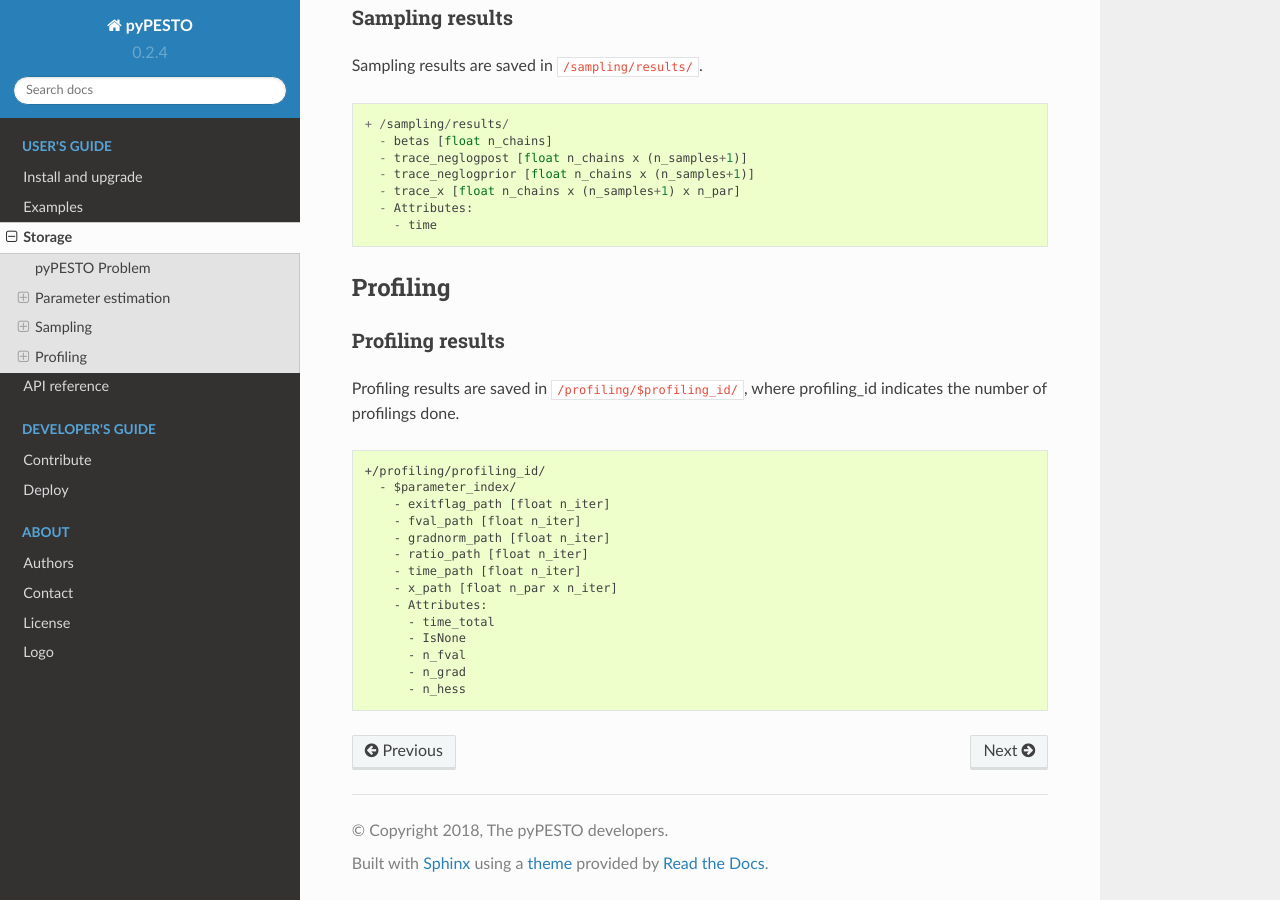
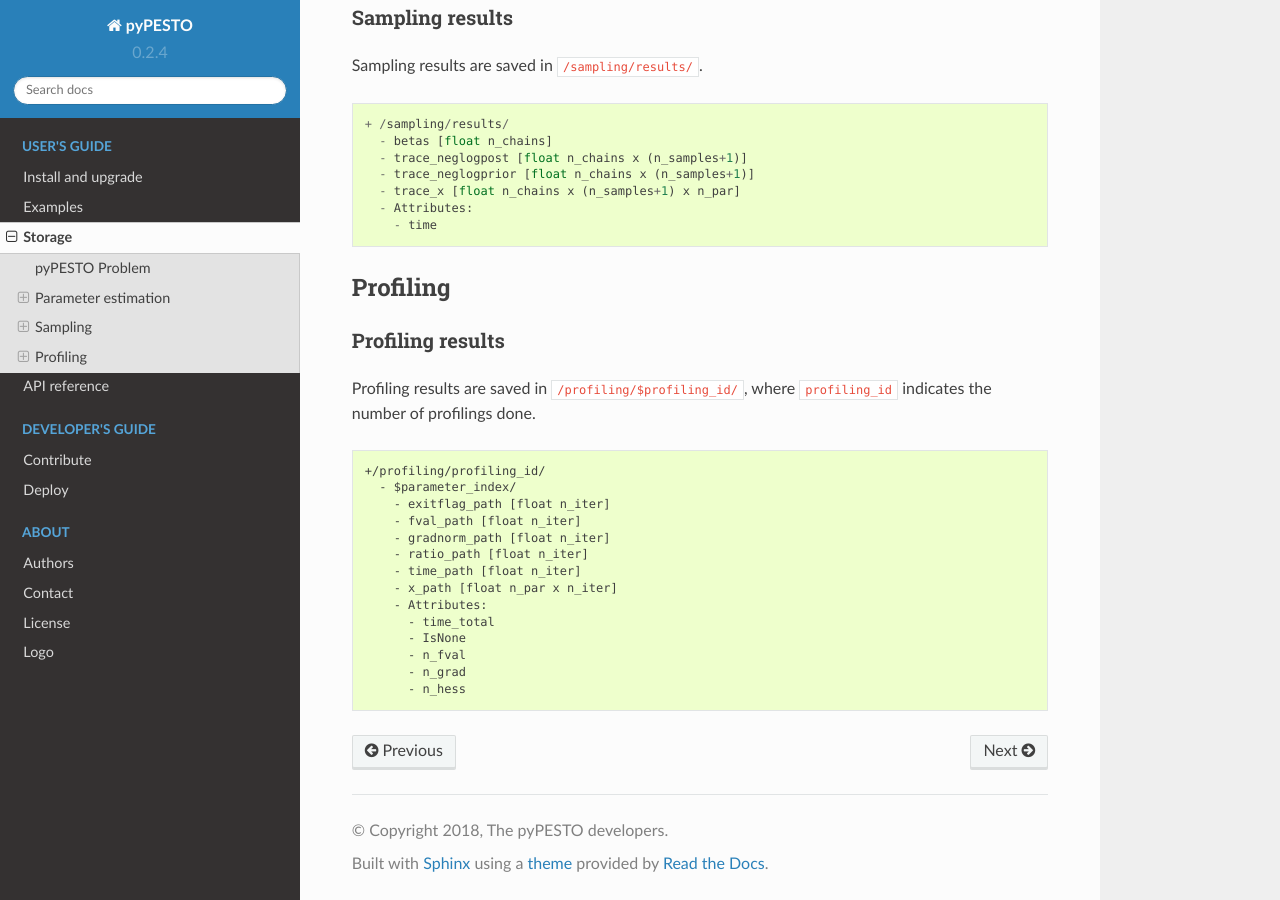
Before and after one commit to ICB-DCM/pyPESTO, a Sphinx documentation site: the page built from doc/storage_format.md, in a window 1280 px wide and 900 px high, scrolled down 1907 px. Built offline with Sphinx 7.4.7 and the Read the Docs theme 2.0.0, drawn with Linux system fonts in a browser that asks for light colours; pages that are not in the unit, such as notebooks, are missing from menus.

````diff
--- a/doc/storage_format.md
+++ b/doc/storage_format.md
@@ -111,7 +111,7 @@ Sampling results are saved in `/sampling/results/`.
 
 ### Profiling results
 
-Profiling results are saved in `/profiling/$profiling_id/`, where profiling_id indicates the number of profilings done.
+Profiling results are saved in `/profiling/$profiling_id/`, where `profiling_id` indicates the number of profilings done.
 ```
 +/profiling/profiling_id/
   - $parameter_index/
````
